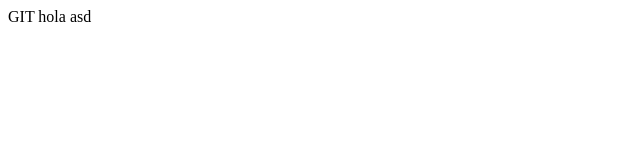
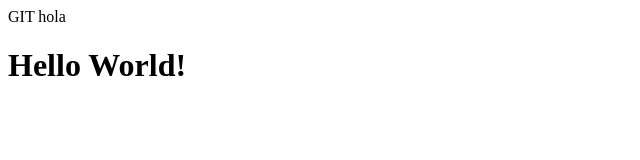
Before and after one commit to andres8/tutoGit, a plain HTML site: page index.html in a window 1280 px wide. Shown: the whole page, without its empty margins (0-640 px from the left). Drawn offline with Linux system fonts and the light colour scheme.

Commit message:
correction bugs

```diff
--- a/index.html
+++ b/index.html
@@ -9,6 +9,6 @@
 <body>
     GIT
     hola
-    asd
+    <h1>Hello World!</h1>
 </body>
 </html>
```
